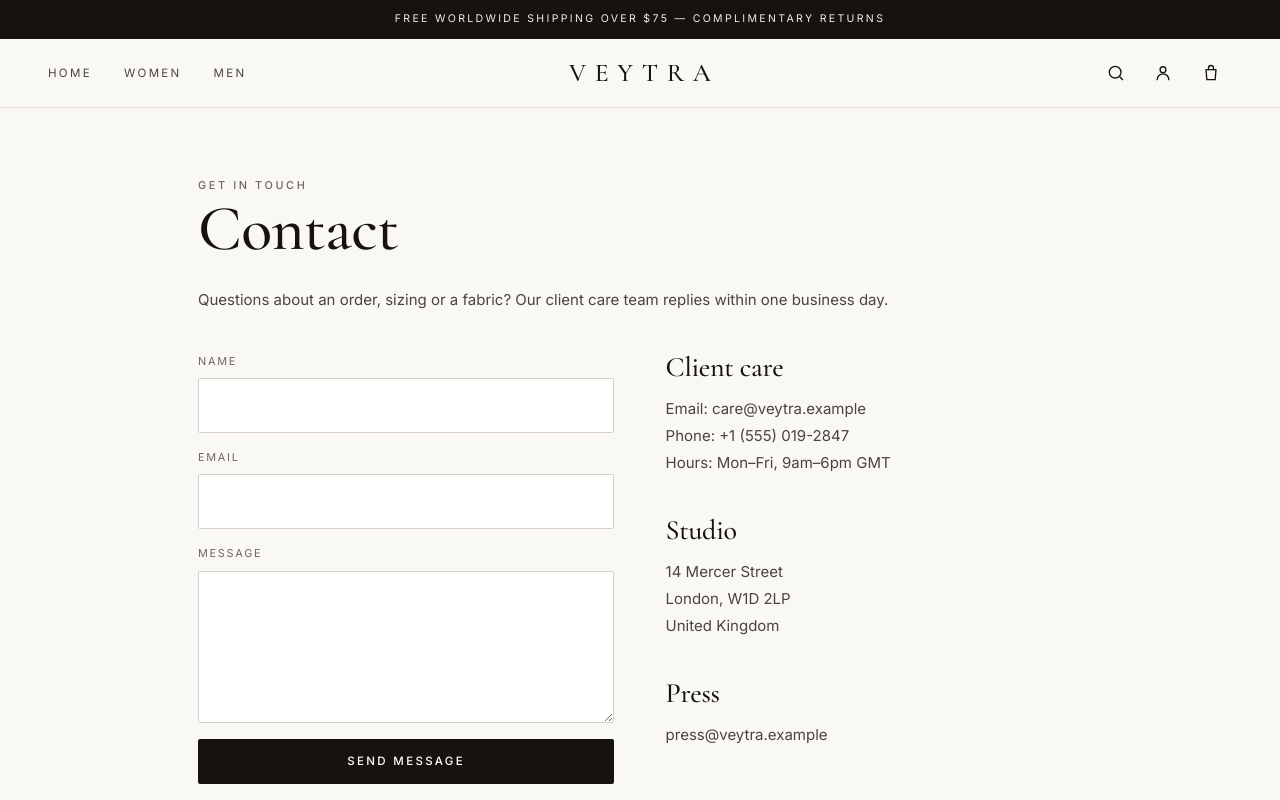
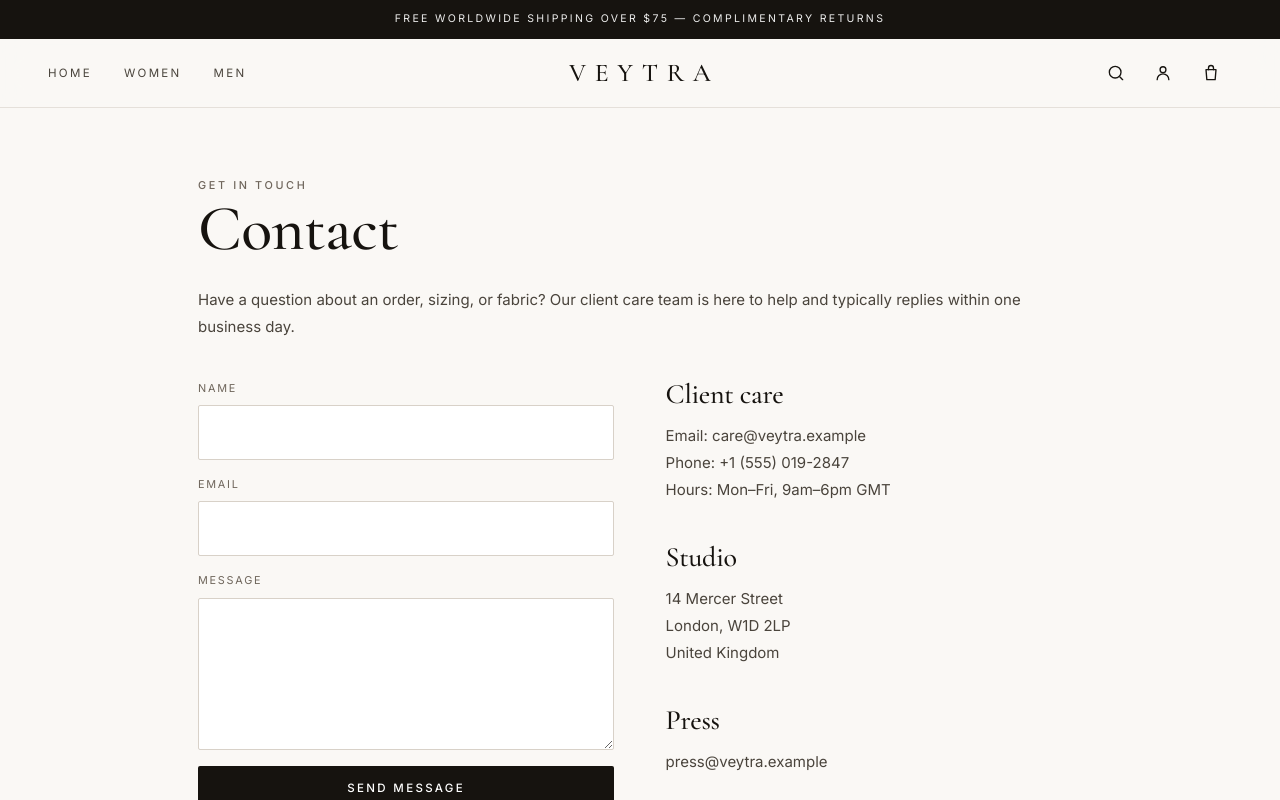
Before and after one commit to mazizullah01/Veytra, a Next.js app: page /contact in a window 1280 px wide. Shown: the top 800 px of the page. Built offline with nearby package versions, Linux system fonts and the light colour scheme.

Commit message:
chore: refine contact page copy

```diff
--- a/app/contact/page.tsx
+++ b/app/contact/page.tsx
@@ -8,8 +8,8 @@ export default function ContactPage() {
       <span className="eyebrow">Get in touch</span>
       <h1>Contact</h1>
       <p>
-        Questions about an order, sizing or a fabric? Our client care team
-        replies within one business day.
+         Have a question about an order, sizing, or fabric? Our client care team
+        is here to help and typically replies within one business day.
       </p>
 
       <div className="contact-grid" style={{ marginTop: "2.5rem" }}>
```
